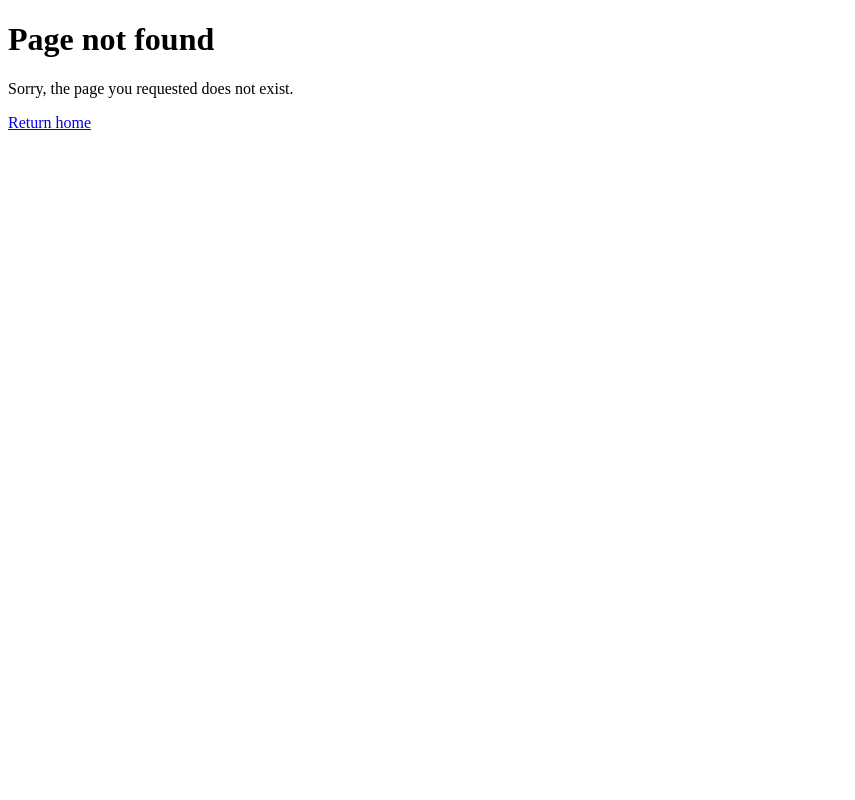
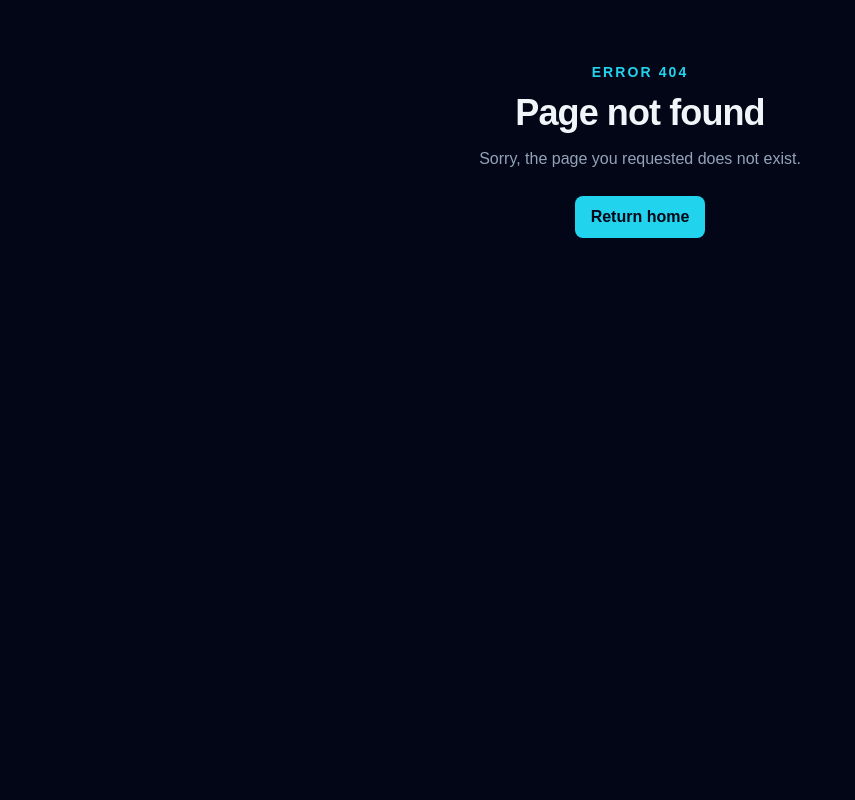
Before and after one commit to beeyen/my-linkin-bio, a Flask app: template templates/404.html in a window 1280 px wide. Shown: the whole page, without its empty margins (0-855 px from the left). Run offline with Flask 3, Linux system fonts and the light colour scheme; the template is opened without the code that fills it, so the values that code supplies are empty.

Commit message:
update error template styling

```diff
--- a/statics/styles.css
+++ b/statics/styles.css
@@ -302,6 +302,52 @@ button:hover {
   line-height: 1.75;
 }
 
+.error-page {
+  display: grid;
+  min-height: 100vh;
+  align-content: start;
+  padding: 4rem 1.5rem 1.5rem;
+}
+
+.error-card {
+  width: min(100%, 30rem);
+  margin-inline: auto;
+  text-align: center;
+}
+
+.error-code {
+  margin: 0 0 0.75rem;
+  color: #22d3ee;
+  font-size: 0.875rem;
+  font-weight: 700;
+  letter-spacing: 0.15em;
+  text-transform: uppercase;
+}
+
+.error-card h1 {
+  margin-bottom: 0.75rem;
+}
+
+.error-copy {
+  margin: 0 auto 1.5rem;
+  color: #94a3b8;
+  line-height: 1.6;
+}
+
+.home-link {
+  display: inline-block;
+  border-radius: 0.5rem;
+  padding: 0.75rem 1rem;
+  background: #22d3ee;
+  color: #020617;
+  font-weight: 700;
+  text-decoration: none;
+}
+
+.home-link:hover {
+  background: #67e8f9;
+}
+
 @media (max-width: 640px) {
   .form-fields {
     grid-template-columns: 1fr;
--- a/templates/404.html
+++ b/templates/404.html
@@ -3,11 +3,15 @@
 <head>
     <meta charset="UTF-8">
     <meta name="viewport" content="width=device-width, initial-scale=1.0">
-    <title>Page Not Found</title>
+    <link rel="stylesheet" href="{{ url_for('static', filename='styles.css') }}">
+    <title>404 Page Not Found</title>
 </head>
-<body>
-    <h1>Page not found</h1>
-    <p>Sorry, the page you requested does not exist.</p>
-    <a href="{{ url_for('home') }}">Return home</a>
+<body class="error-page">
+    <main class="error-card">
+        <p class="error-code">Error 404</p>
+        <h1>Page not found</h1>
+        <p class="error-copy">Sorry, the page you requested does not exist.</p>
+        <a class="home-link" href="{{ url_for('home') }}">Return home</a>
+    </main>
 </body>
 </html>
```
Also changed, not shown: templates/500.html (+8 -4 lines).
